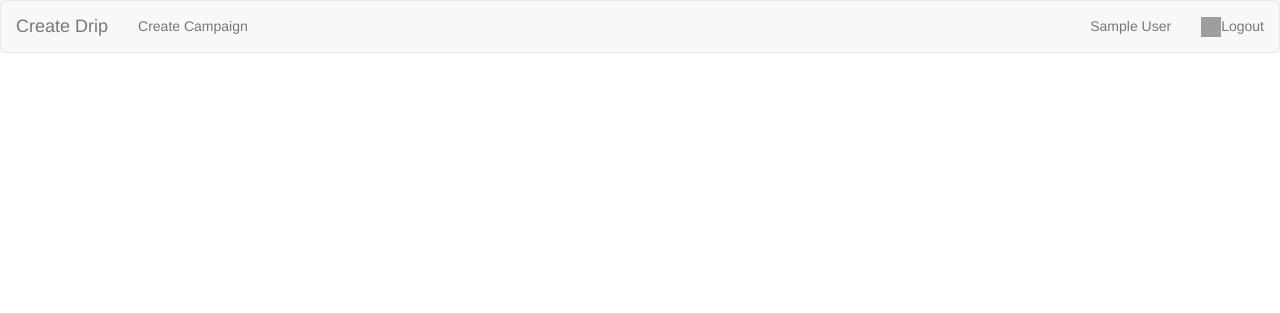
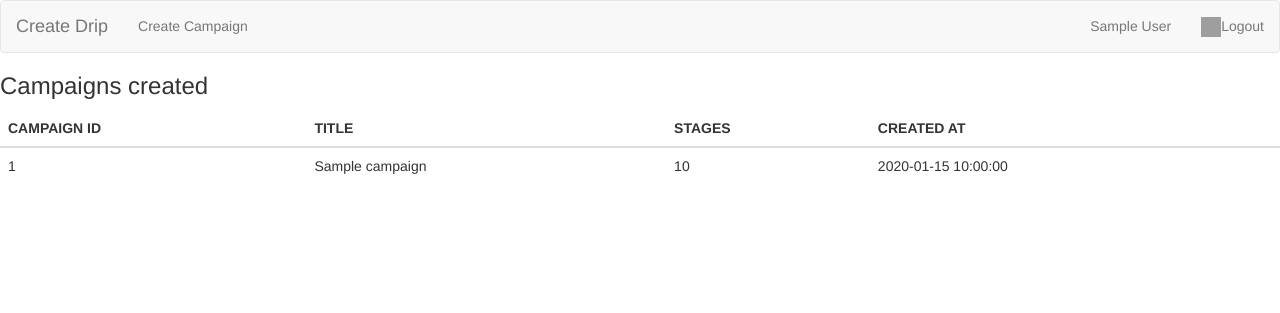
Before and after one commit to abhi11verma/dripper, a Flask app: page / in a window 1280 px wide. Shown: the top 313 px of the page. Run offline with Flask 2, Linux system fonts and the light colour scheme; a user stored in the database is signed in; tables that the repository leaves empty hold one stand-in row (values such as "Sample post"); some libraries are stand-ins or nearby versions; grey boxes are pictures that could not be loaded.

Commit message:
campaign page

```diff
--- a/routes.py
+++ b/routes.py
@@ -113,7 +113,8 @@ def load_user(user_id):
 @app.route('/')
 @login_required #if user is not logged in go to login page
 def index():
-    return render_template('index.html')
+    campaignlist = Campaign.query.filter_by(userid = current_user.id)
+    return render_template('index.html' , campaignlist = campaignlist)
 
 @app.route('/login')
 def login():
--- a/templates/index.html
+++ b/templates/index.html
@@ -25,6 +25,28 @@
                 </div>
         </nav>
 
+        <!-- Campaign Created by user -->
+<div>
+    <div> <h3>Campaigns created</h3></div>
+    <!-- drips already created should be shown -->
+    <table class="table">
+            <thead>
+                    <th>CAMPAIGN ID</th>
+                    <th>TITLE</th>
+                    <th>STAGES</th>
+                    <th>CREATED AT</th>
+            </thead>
+        {% for campaign in campaignlist %}
+            <tr>
+                <td>{{ campaign.campaign_id }}</td>
+                <td>{{ campaign.campaign_title }}</td>
+                <td>{{ campaign.campaign_stage}}</td>
+                <td>{{ campaign.created_at}}</td>
+            </tr>
+        {% endfor %}
+    </table>
+</div>
+
         {%- else -%}
         <a href="{{url_for('login')}}" class="btn btn-primary btn-block" style="padding: 15px 0;">Login</a>
         {%- endif -%}
```
